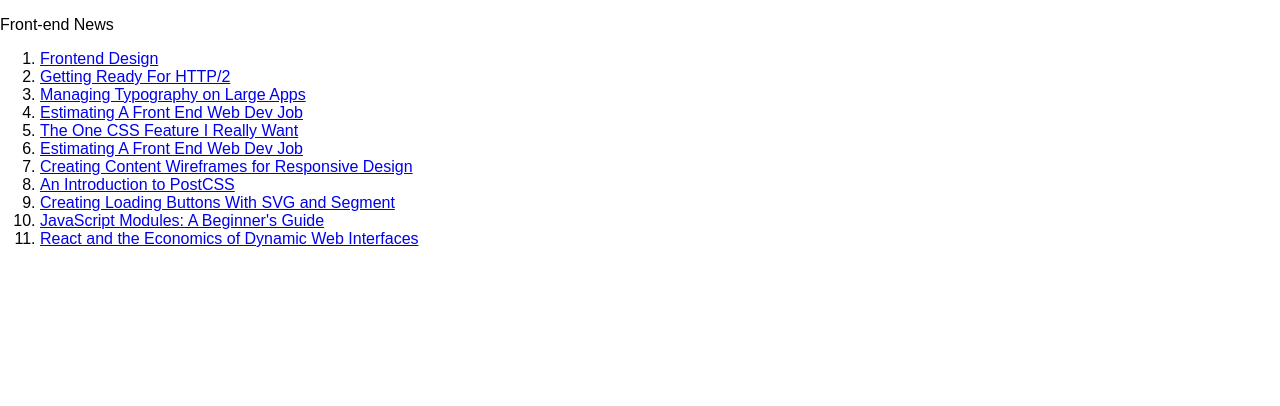
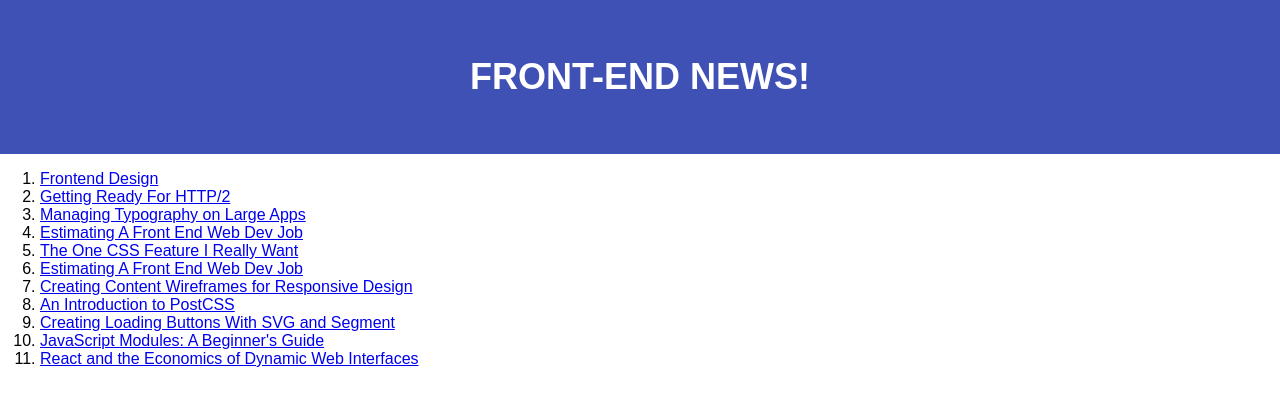
Before and after one commit to darinallen/front-end-news, a plain HTML site: page index.html in a window 1280 px wide. Drawn offline with Linux system fonts and the light colour scheme.

Commit message:
Linked main.css to index.html and added CSS styles to .hero class.

```diff
--- a/index.html
+++ b/index.html
@@ -4,10 +4,11 @@
     <title>Front-end News</title>
     <meta charset="utf-8" />
     <link rel="stylesheet" href="normalize.css" />
+    <link rel="stylesheet" href="main.css" />
   </head>
   <body>
-    <header>
-      <p>Front-end News</p>
+    <header class="hero">
+      <p class="logo">Front-end News!</p>
     </header>
     <main>
       <ol>
--- a/main.css
+++ b/main.css
@@ -40,3 +40,20 @@ p {
 a {
 
 }
+
+/*-----------------------------------------------
+*   Hero
+-----------------------------------------------*/
+
+.hero {
+  background-color: #3f51b5;
+  color: #fff;
+  padding: 20px 0;
+  text-align: center;
+}
+
+.logo {
+  font-size: 36px;
+  font-weight: bold;
+  text-transform: uppercase;
+}
```
